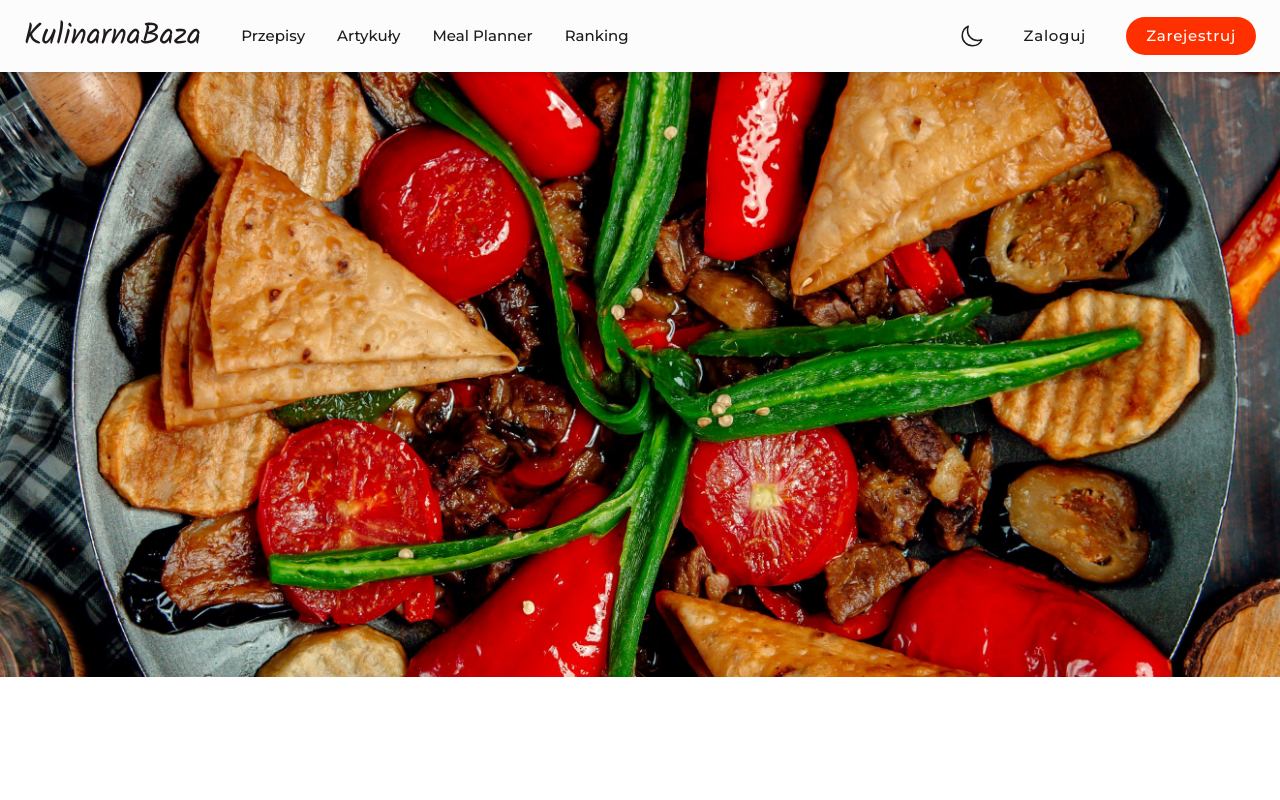
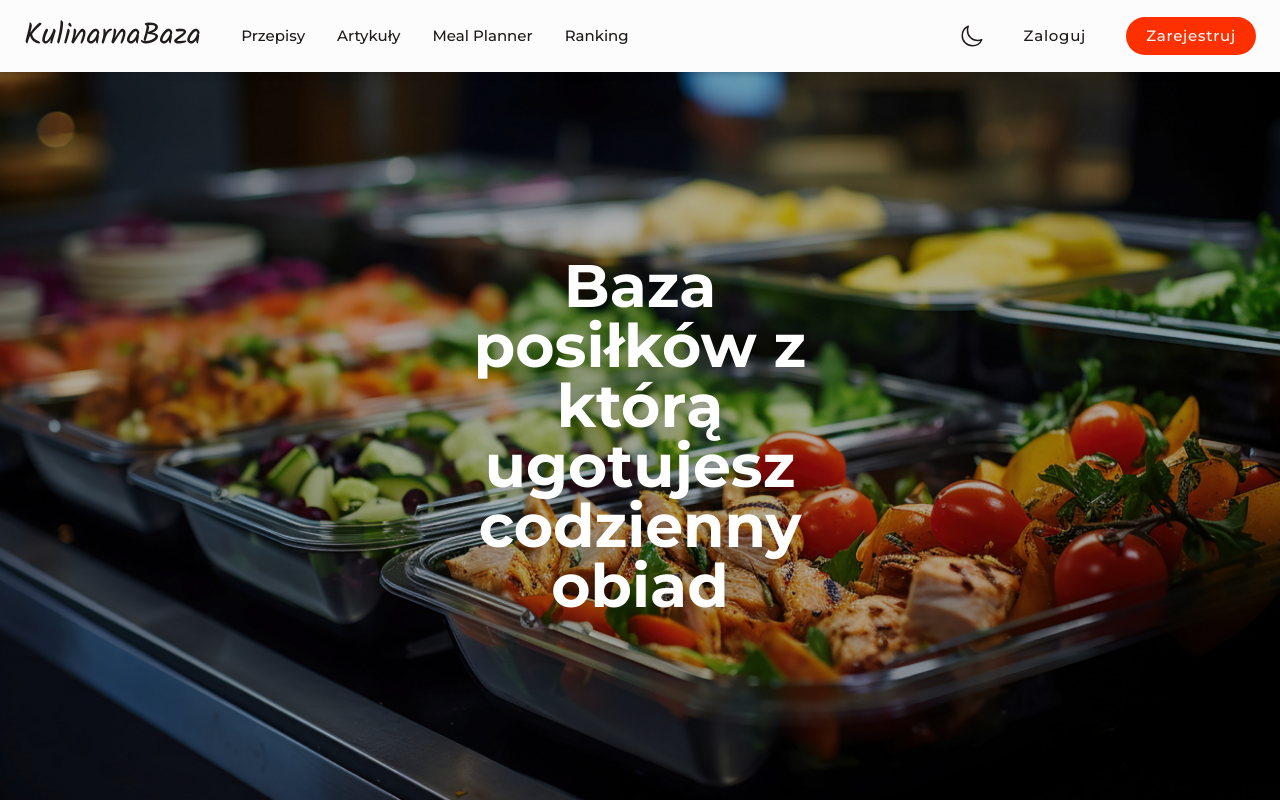
Before and after one commit to Skalik2/KulinarnaBaza, a React (Vite) app in the folder app/: page / in a window 1280 px wide. Built offline with nearby package versions, Linux system fonts and the light colour scheme.

Commit message:
Feat: Create hero section

```diff
--- a/app/src/pages/HomePage.tsx
+++ b/app/src/pages/HomePage.tsx
@@ -1,9 +1,17 @@
-import hero from '../../images/hero.jpeg'
+import hero from '../../images/hero.jpg'
+
+const heroImg = {
+  backgroundImage: `url(${hero})`,
+  backgroundPosition: "center",
+  backgroundSize: "cover",
+  backgroundRepeat: "no-repeat",
+  width: "100%"
+}
 
 export default function HomePage() {
   return (
-    <div className='text-main '>
-      <img src={hero} alt="" />
+    <div style={heroImg} className='text-main h-[calc(100vh-64px)] md:h-[calc(100vh-72px)] flex justify-center items-center'>
+      <h1 className=' md:w-1/3 text-6xl text-center text-white font-bold drop-shadow-xl select-none'>Baza posiłków z którą ugotujesz codzienny obiad</h1>
     </div>
   )
 }
```
Also changed, not shown: app/images/hero.jpeg (deleted), app/images/hero.jpg (added).
